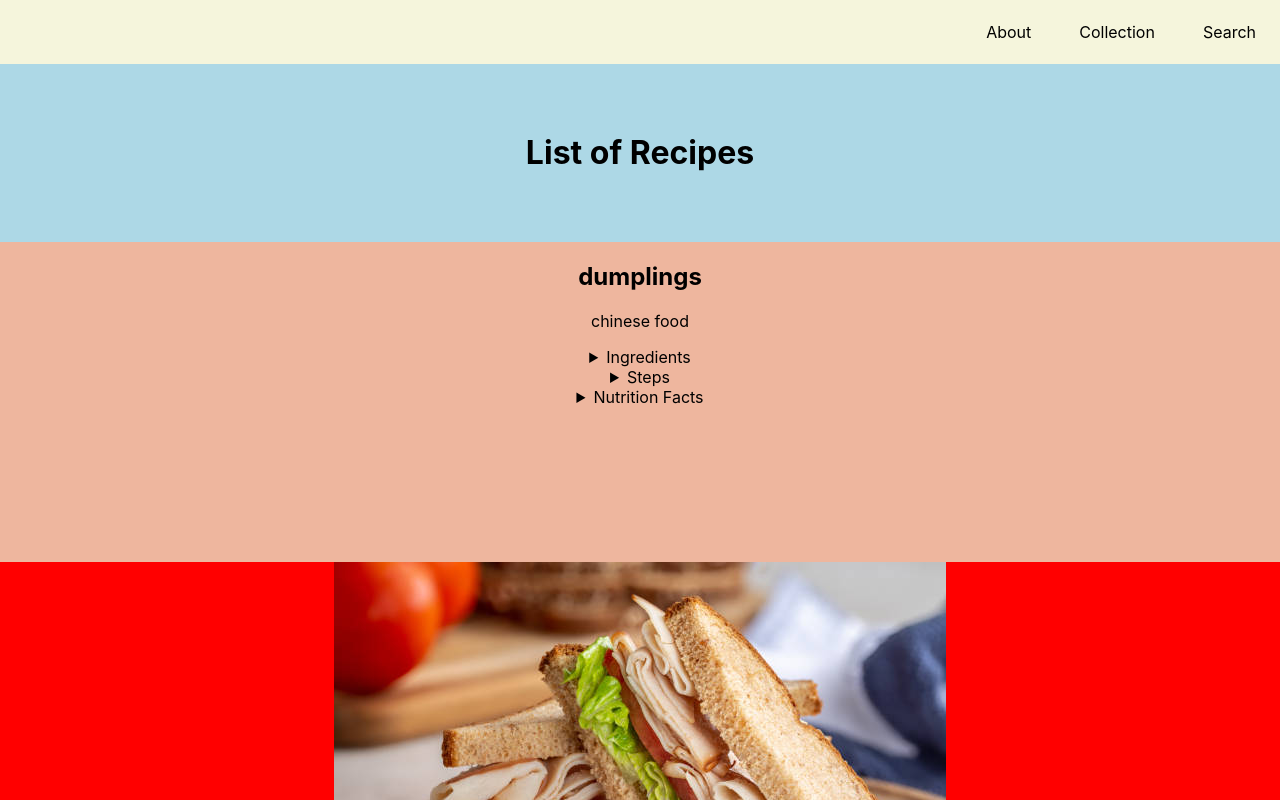
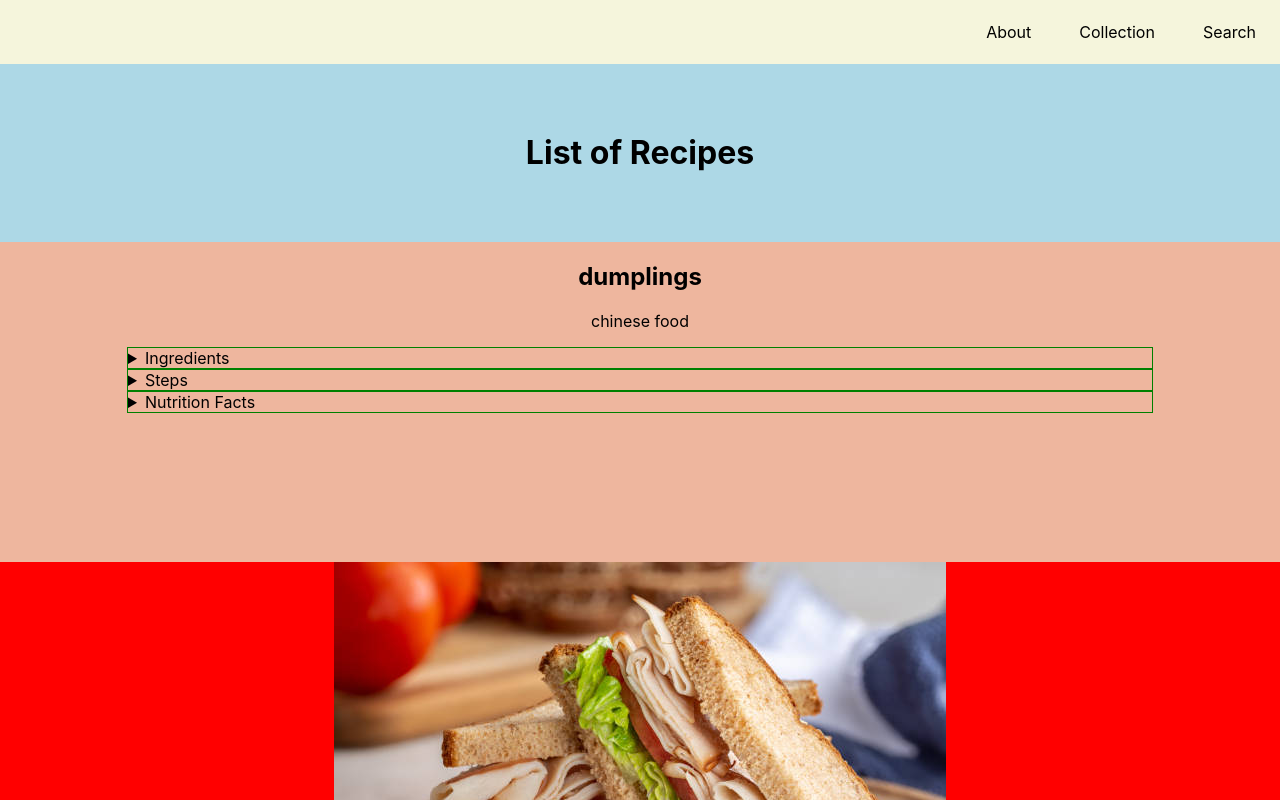
Before and after one commit to weiqixu05/recipes, a React (Create React App) app: page /collection in a window 1280 px wide. Shown: the top 800 px of the page. Built offline with nearby package versions, Linux system fonts and the light colour scheme.

Commit message:
fixed dropdown alignment

```diff
--- a/src/frontend/pages/Collection/Collection.css
+++ b/src/frontend/pages/Collection/Collection.css
@@ -15,11 +15,12 @@
     background:red;
     min-height:20rem;
     overflow:hidden;
-    background-size:contain;
 }
 
 .recipe-image{
     max-height:100%;
+    max-width:100%;
+    width:auto;
 }
 
 /*mobile*/
@@ -55,11 +56,19 @@
 .recipe-list-item-mobile{
     text-align:center;
     border:1px solid black;
-    width:100%;
+}
+
+.recipe-second-drop-mobile{
+    width:95%;
+    margin-right:0;
+    margin-left:auto;
+    text-align:left;
+    border:1px solid black;
 }
 
 .recipe-dropdown-mobile{
     width:80%;
     margin:auto;
     border:1px solid green;
+    text-align:left;
 }
--- a/src/frontend/pages/Collection/Collection.jsx
+++ b/src/frontend/pages/Collection/Collection.jsx
@@ -44,20 +44,18 @@ export default function Collection(){
                             <div className="recipe-text-mobile">
                                 <h2>{recipe.name}</h2>
                                 <p>{recipe.description}</p>
-                                <details>
-                                    <ul>
+                                <details className="recipe-dropdown-mobile">
                                         {[...recipe.ingredients].map((ingredient,j)=>{
-                                            return(<div key={j}><li>{ingredient}</li></div>)
+                                            return(<div key={j} className="recipe-list-item-mobile">{ingredient}</div>)
                                         })}
-                                    </ul>
                                     <summary>Ingredients</summary>
                                 </details>
-                                <details>
+                                <details className="recipe-dropdown-mobile">
                                     {[...recipe.steps].map((step,j)=>{
                                         return(
                                             //have to fix this as no show
                                             <div key={j}>
-                                                <details>
+                                                <details className="recipe-second-drop-mobile">
                                                     {step}
                                                     <summary>Step {j}</summary>
                                                 </details>
@@ -66,13 +64,11 @@ export default function Collection(){
                                     })}
                                     <summary>Steps</summary>
                                 </details>
-                                <details>
+                                <details className="recipe-dropdown-mobile">
                                     {[...recipe.nutrition].map((nutrient, j)=>{
                                         return(
-                                            <div key={j}>
-                                                <ul>
-                                                    {nutrient}
-                                                </ul>
+                                            <div key={j} className="recipe-second-drop-mobile">
+                                                {nutrient}
                                             </div>
                                         )
                                     })}
```
